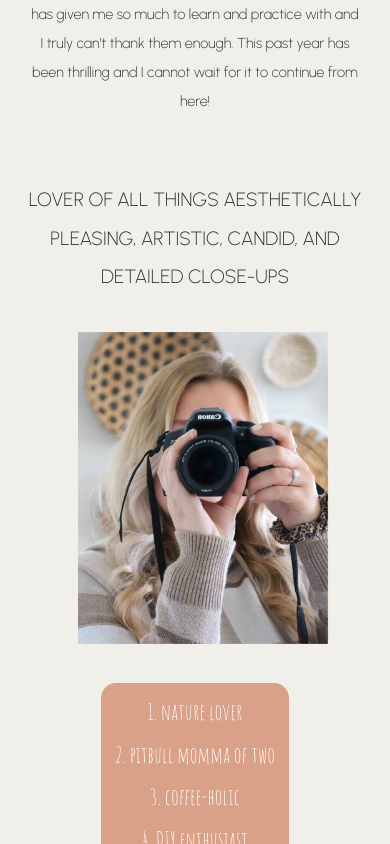
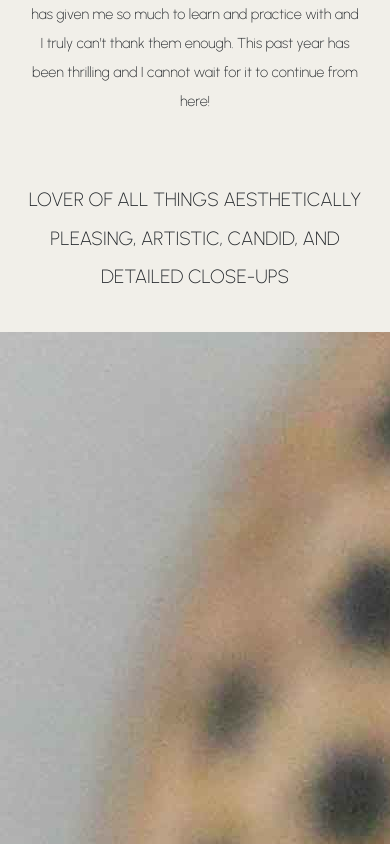
Before and after one commit to kczphotography/bykaleigh, a plain HTML site: page thephotographer.htm in a window 390 px wide. Shown: the part 550-1394 px from the top of the page. Drawn offline with nearby package versions, Linux system fonts and the light colour scheme; a web font is replaced by a local one.

Commit message:
Update stylesheet.css

```diff
--- a/stylesheet.css
+++ b/stylesheet.css
@@ -163,7 +163,6 @@ p
     display: flex;
     width: 100%;
     margin: 3%;
-
 }
 #home_button1
 {
@@ -252,7 +251,7 @@ p
     padding-top:5%;
 }
 
-.photographer_carousel
+#photographer_carousel
 {
     margin-right: 5%;
     margin-left: 10%;
@@ -261,7 +260,7 @@ p
     float: right;
     display: block;
 }
-.photographer_carousel img  {width: 80%;}
+#photographer_carousel img  {width: 80%;}
 
 .photographer_facts
 {
@@ -476,7 +475,7 @@ fieldset input
         margin-bottom: 0;
 
     }
-   .photographer_carousel
+   #photographer_carousel
     {
         width: 80%;
         display: flex;
```
